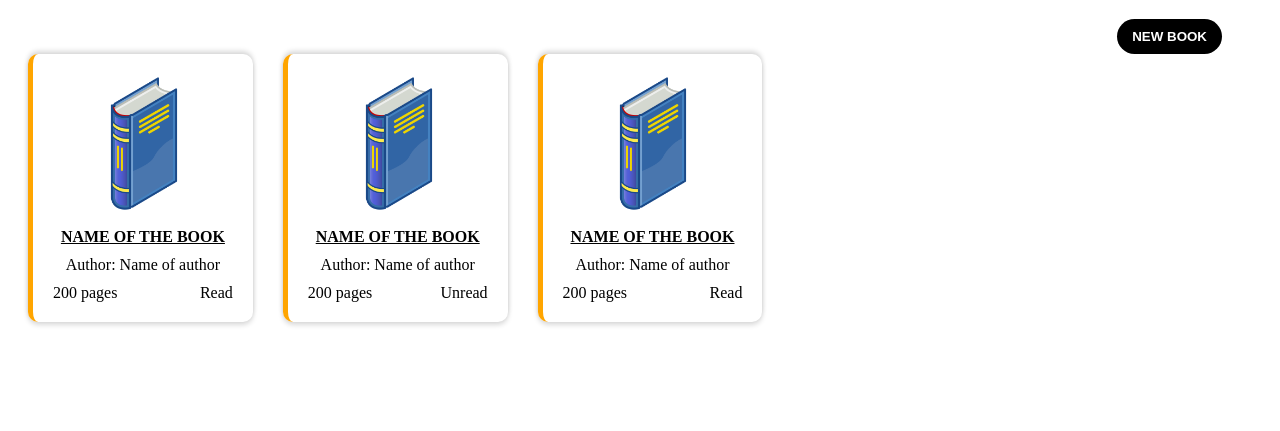
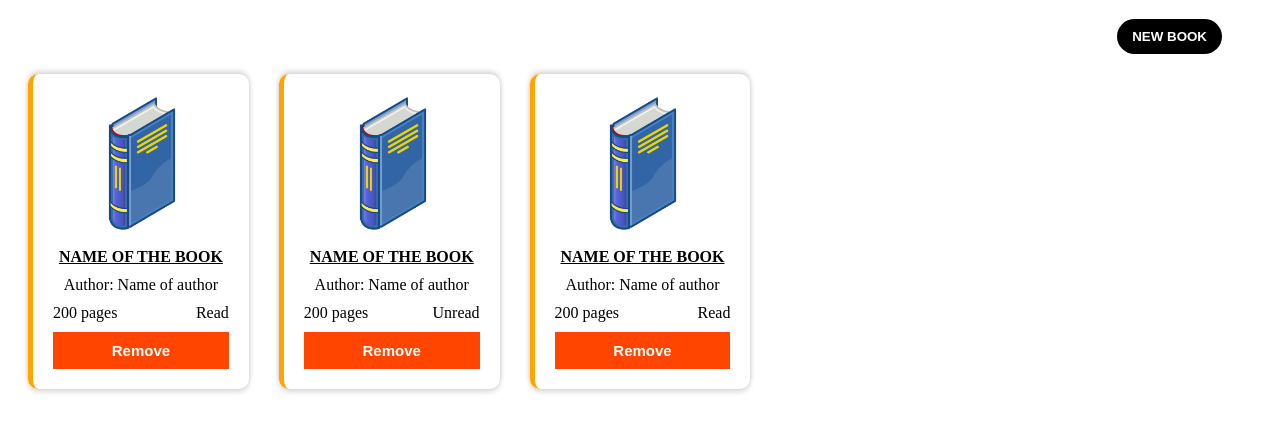
Before and after one commit to hilu03/Library, a plain HTML site: page index.html in a window 1280 px wide. Shown: the part 61-492 px from the top of the page. Drawn offline with Linux system fonts and the light colour scheme.

Commit message:
Create event for removing book

```diff
--- a/script.js
+++ b/script.js
@@ -22,7 +22,7 @@ addBookToLibrary(book3);
 function displayBook() {
   const container = document.querySelector(".book-container");
   let html = "";
-  myLibrary.forEach(book => {
+  myLibrary.forEach((book, index) => {
     html +=
       ` <div class="card">
           <div class="icon-container">
@@ -34,10 +34,20 @@ function displayBook() {
             <div class="pages">${book.pages} pages</div>
             <div class="read">${book.read}</div>
           </div>
+          <button class="remove" data-id="${index}">Remove</button>
         </div>
       `;
   });
   container.innerHTML = html;
+
+  const removeButtons = document.querySelectorAll(".remove");
+  removeButtons.forEach(button => {
+    button.addEventListener("click", () => {
+      const index = Number(button.dataset.id);
+      myLibrary.splice(index, 1);
+      displayBook();
+    });
+  });
 }
 
 displayBook();
--- a/style.css
+++ b/style.css
@@ -10,7 +10,7 @@ h1 {
   display: grid;
   grid-template-columns: repeat(auto-fill, minmax(200px, 1fr));
   gap: 30px;
-  padding-left: 20px;
+  padding: 20px;
 }
 
 .card {
@@ -144,3 +144,14 @@ input[type="number"]:valid {
 .close {
   background-color: black;
 }
+
+.remove {
+  font-weight: bold;
+  color: white;
+  background-color: orangered;
+  border: none;
+  cursor: pointer;
+  align-self: stretch;
+  padding: 10px;
+  font-size: 15px;
+}
```
